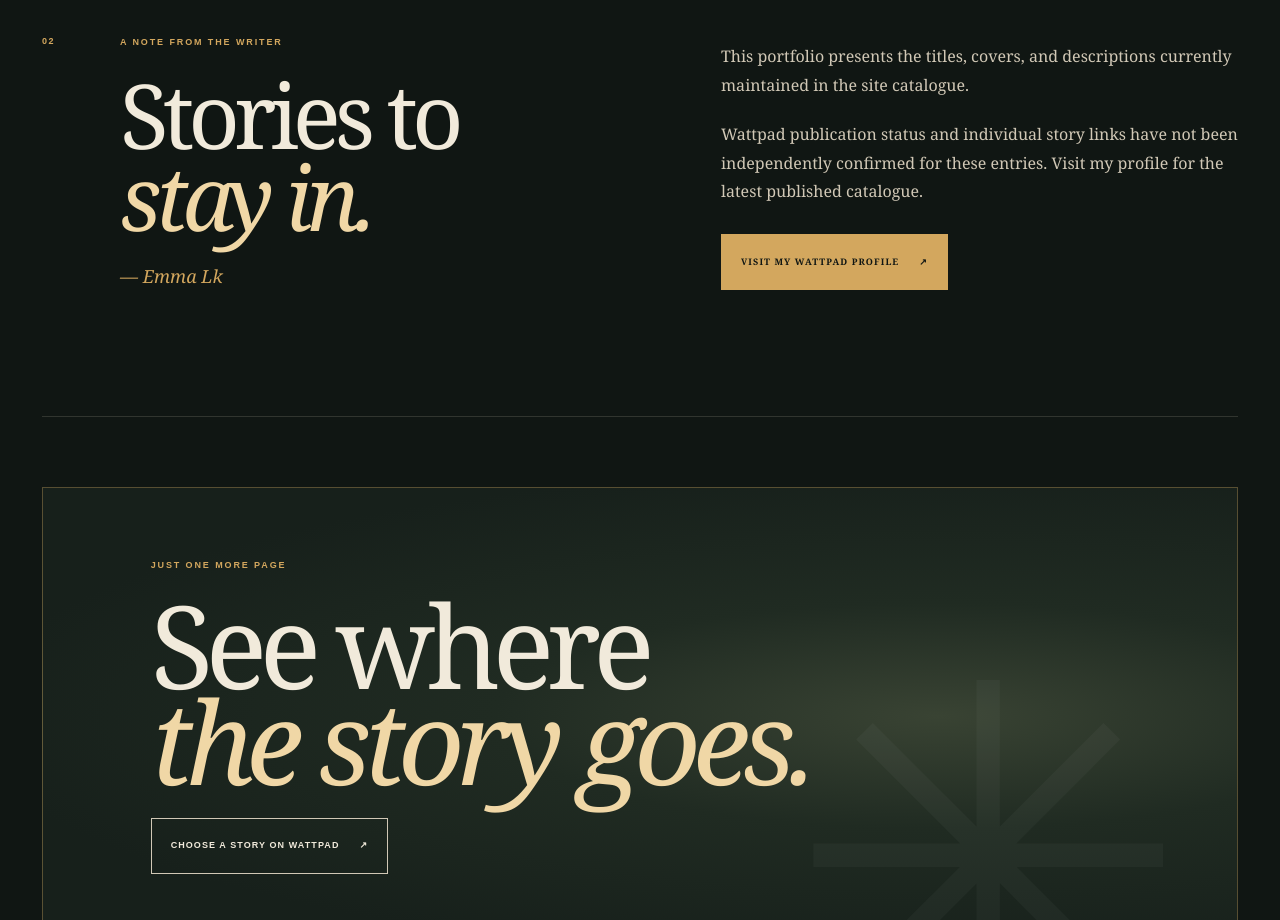
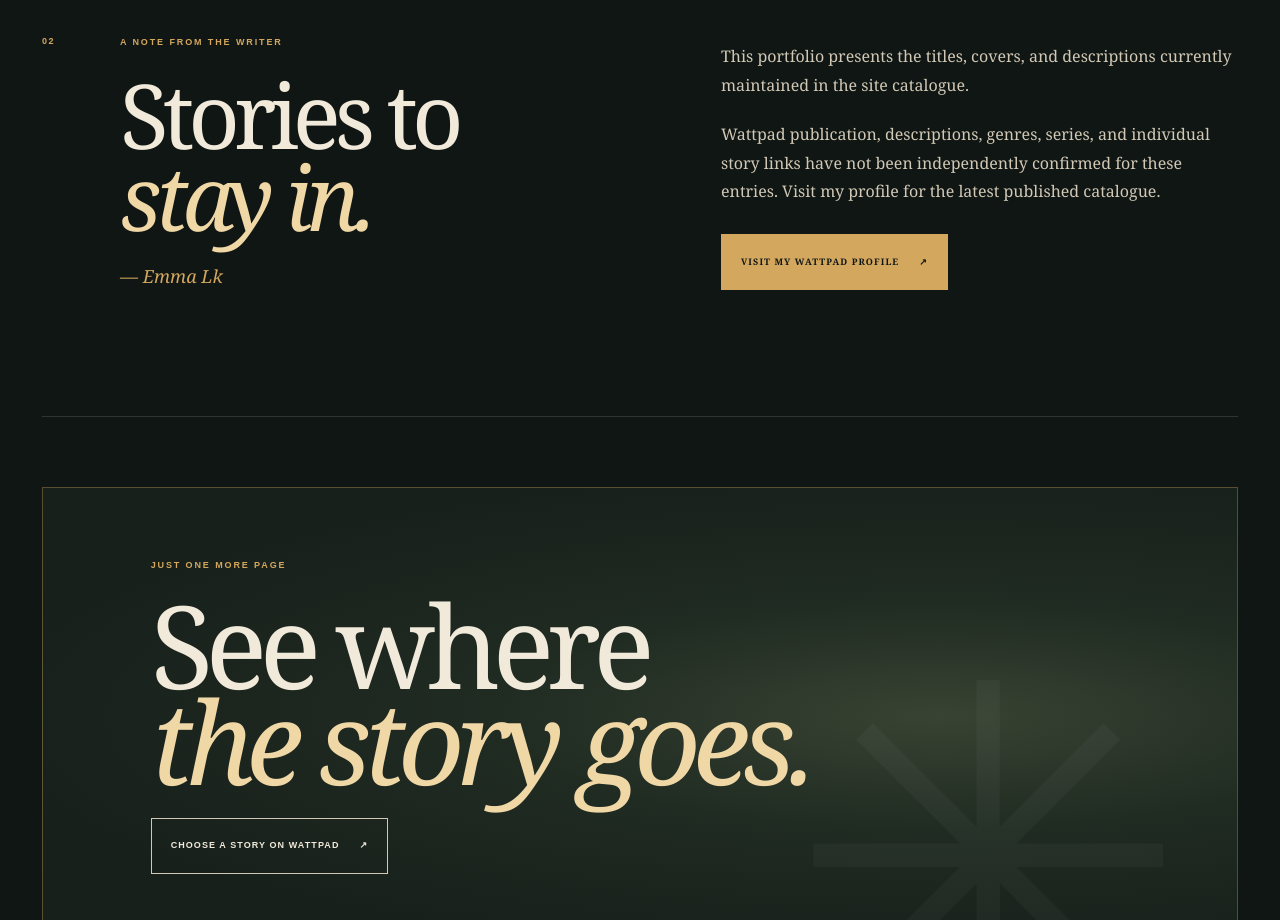
Before and after one commit to panagiotagrosdouli/books, a Next.js app in the folder site-source/: page / in a window 1280 px wide. Shown: the part 6600-7520 px from the top of the page. Built offline with nearby package versions, Linux system fonts and the light colour scheme.

Commit message:
Clarify unverified Wattpad catalogue details

```diff
--- a/site-source/app/page.tsx
+++ b/site-source/app/page.tsx
@@ -148,7 +148,7 @@ export default function Home() {
               This portfolio presents the titles, covers, and descriptions currently maintained in the site catalogue.
             </p>
             <p>
-              Wattpad publication status and individual story links have not been independently confirmed for these entries. Visit my profile for the latest published catalogue.
+              Wattpad publication, descriptions, genres, series, and individual story links have not been independently confirmed for these entries. Visit my profile for the latest published catalogue.
             </p>
             <a className="button primary about-button" href={wattpadProfile} target="_blank" rel="noopener noreferrer">Visit my Wattpad profile <span aria-hidden="true">↗</span></a>
           </div>
```
